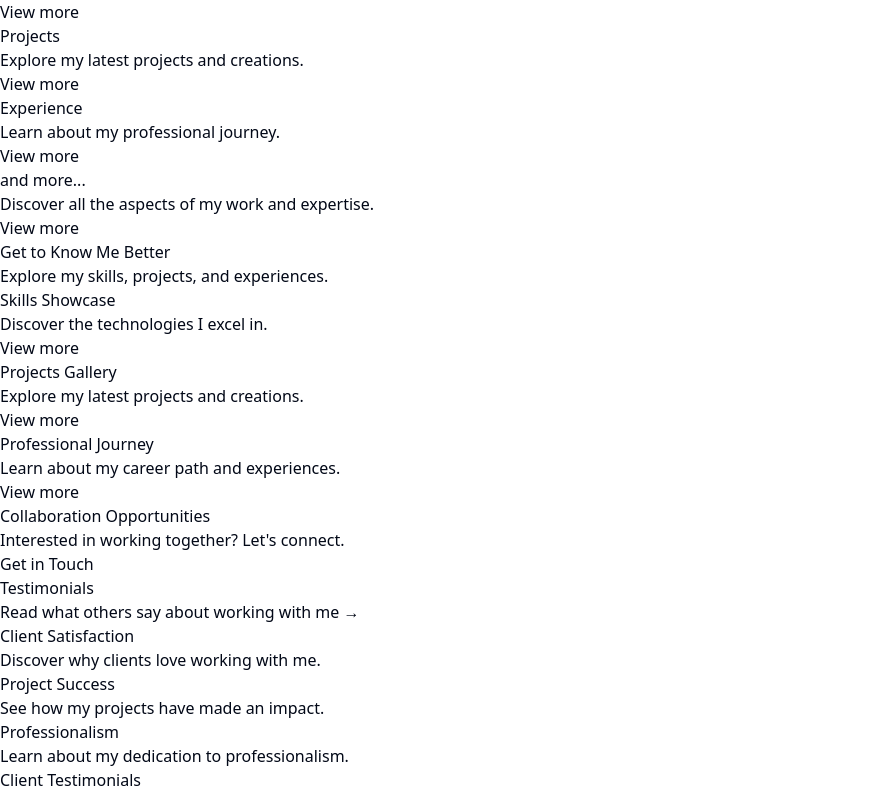
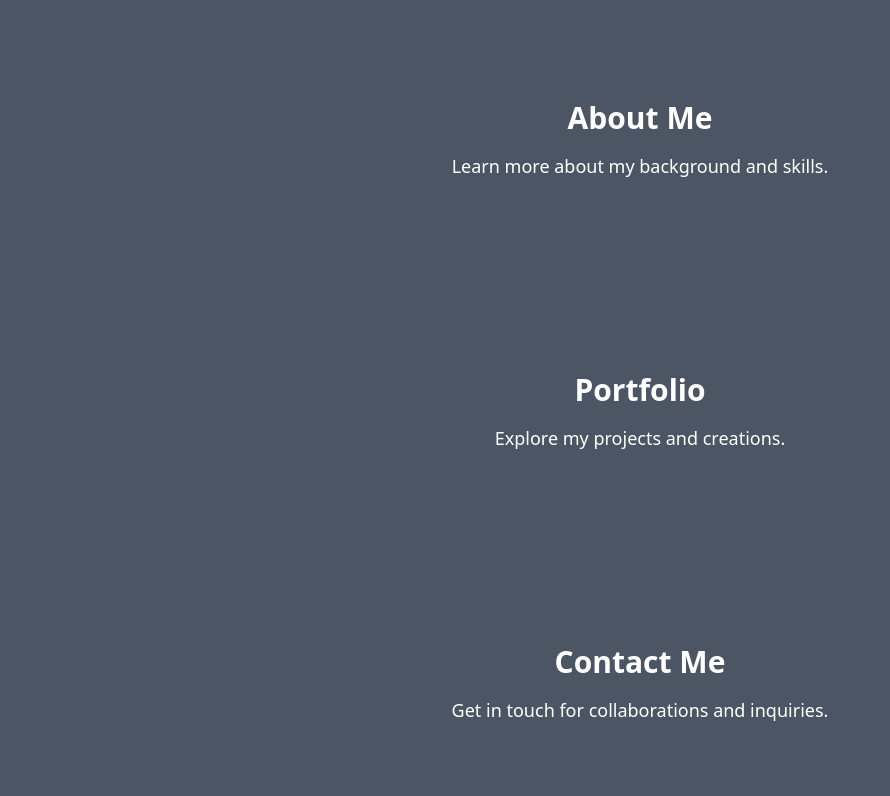
Before and after one commit to Ko0105/Webpage, a React (Vite) app: page / in a window 1280 px wide. Shown: the part 344-1140 px from the top of the page, without its empty margins (0-890 px from the left). Built offline with nearby package versions, Linux system fonts and the light colour scheme.

Commit message:
revise bug

```diff
--- a/src/App.tsx
+++ b/src/App.tsx
@@ -3,9 +3,6 @@
 function App() {
 
   return (
-    // <div>
-    //   <Button>Click me</Button>
-    // </div>
     <>
     <MyProfile />
     </>
--- a/src/index.css
+++ b/src/index.css
@@ -1,76 +1,3 @@
 @tailwind base;
 @tailwind components;
 @tailwind utilities;
-
-@layer base {
-  :root {
-    --background: 0 0% 100%;
-    --foreground: 222.2 84% 4.9%;
-
-    --card: 0 0% 100%;
-    --card-foreground: 222.2 84% 4.9%;
-
-    --popover: 0 0% 100%;
-    --popover-foreground: 222.2 84% 4.9%;
-
-    --primary: 222.2 47.4% 11.2%;
-    --primary-foreground: 210 40% 98%;
-
-    --secondary: 210 40% 96.1%;
-    --secondary-foreground: 222.2 47.4% 11.2%;
-
-    --muted: 210 40% 96.1%;
-    --muted-foreground: 215.4 16.3% 46.9%;
-
-    --accent: 210 40% 96.1%;
-    --accent-foreground: 222.2 47.4% 11.2%;
-
-    --destructive: 0 84.2% 60.2%;
-    --destructive-foreground: 210 40% 98%;
-
-    --border: 214.3 31.8% 91.4%;
-    --input: 214.3 31.8% 91.4%;
-    --ring: 222.2 84% 4.9%;
-
-    --radius: 0.5rem;
-  }
-
-  .dark {
-    --background: 222.2 84% 4.9%;
-    --foreground: 210 40% 98%;
-
-    --card: 222.2 84% 4.9%;
-    --card-foreground: 210 40% 98%;
-
-    --popover: 222.2 84% 4.9%;
-    --popover-foreground: 210 40% 98%;
-
-    --primary: 210 40% 98%;
-    --primary-foreground: 222.2 47.4% 11.2%;
-
-    --secondary: 217.2 32.6% 17.5%;
-    --secondary-foreground: 210 40% 98%;
-
-    --muted: 217.2 32.6% 17.5%;
-    --muted-foreground: 215 20.2% 65.1%;
-
-    --accent: 217.2 32.6% 17.5%;
-    --accent-foreground: 210 40% 98%;
-
-    --destructive: 0 62.8% 30.6%;
-    --destructive-foreground: 210 40% 98%;
-
-    --border: 217.2 32.6% 17.5%;
-    --input: 217.2 32.6% 17.5%;
-    --ring: 212.7 26.8% 83.9%;
-  }
-}
-
-@layer base {
-  * {
-    @apply tailwind.config.jsborder-border;
-  }
-  body {
-    @apply tailwind.config.jsbg-background tailwind.config.jstext-foreground;
-  }
-}
--- a/src/main.tsx
+++ b/src/main.tsx
@@ -1,7 +1,7 @@
 import React from 'react'
 import ReactDOM from 'react-dom/client'
 import App from './App.tsx'
-// import './index.css'
+import './index.css'
 
 ReactDOM.createRoot(document.getElementById('root')!).render(
   <React.StrictMode>
--- a/src/view/MyProfile.tsx
+++ b/src/view/MyProfile.tsx
@@ -5,7 +5,7 @@
 
 // import Link from "next/link"
 import { Button } from "@/components/ui/button"
-import '../index.css'
+// import '../index.css'
 
 const MyProfile = () =>{
   return (
--- a/tailwind.config.js
+++ b/tailwind.config.js
@@ -7,7 +7,7 @@
     './app/**/*.{ts,tsx}',
     './src/**/*.{ts,tsx}',
   ],
-  prefix: "tailwind.config.js",
+  prefix: "",
   theme: {
     container: {
       center: true,
```
